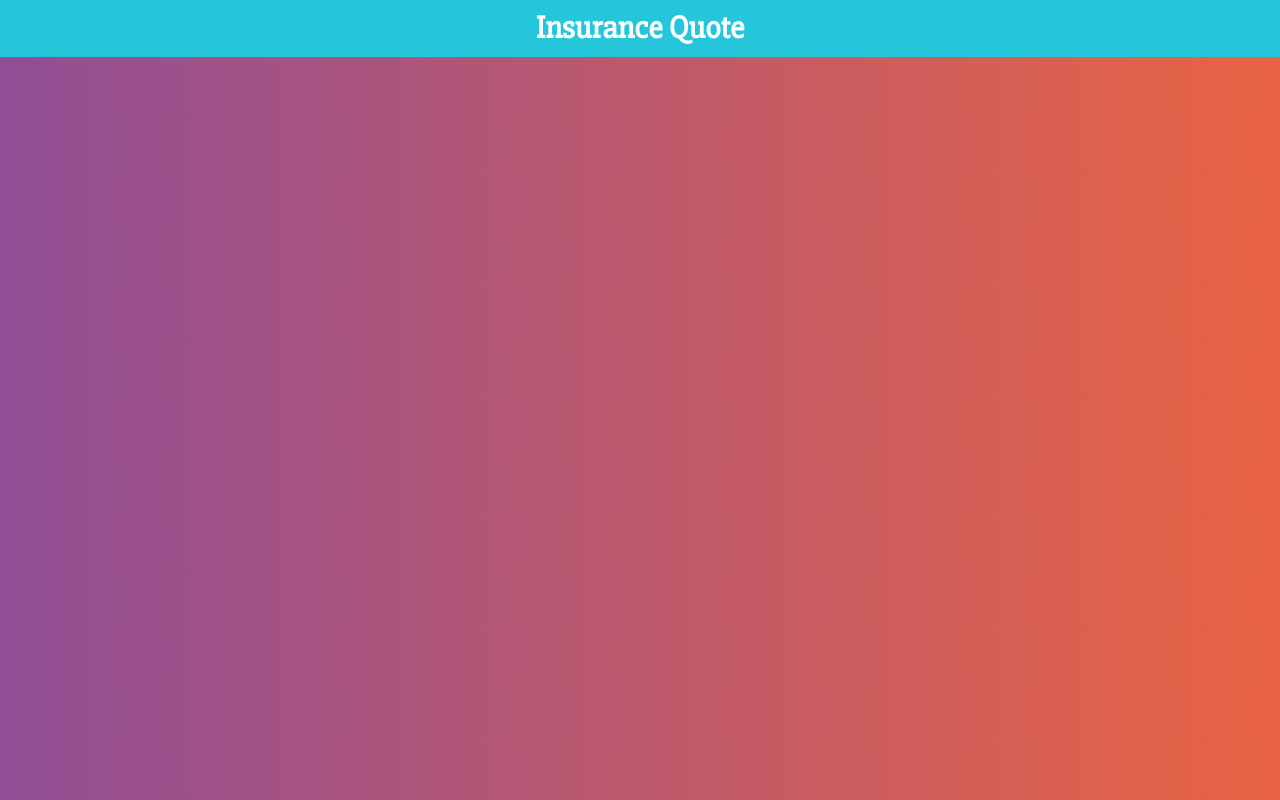
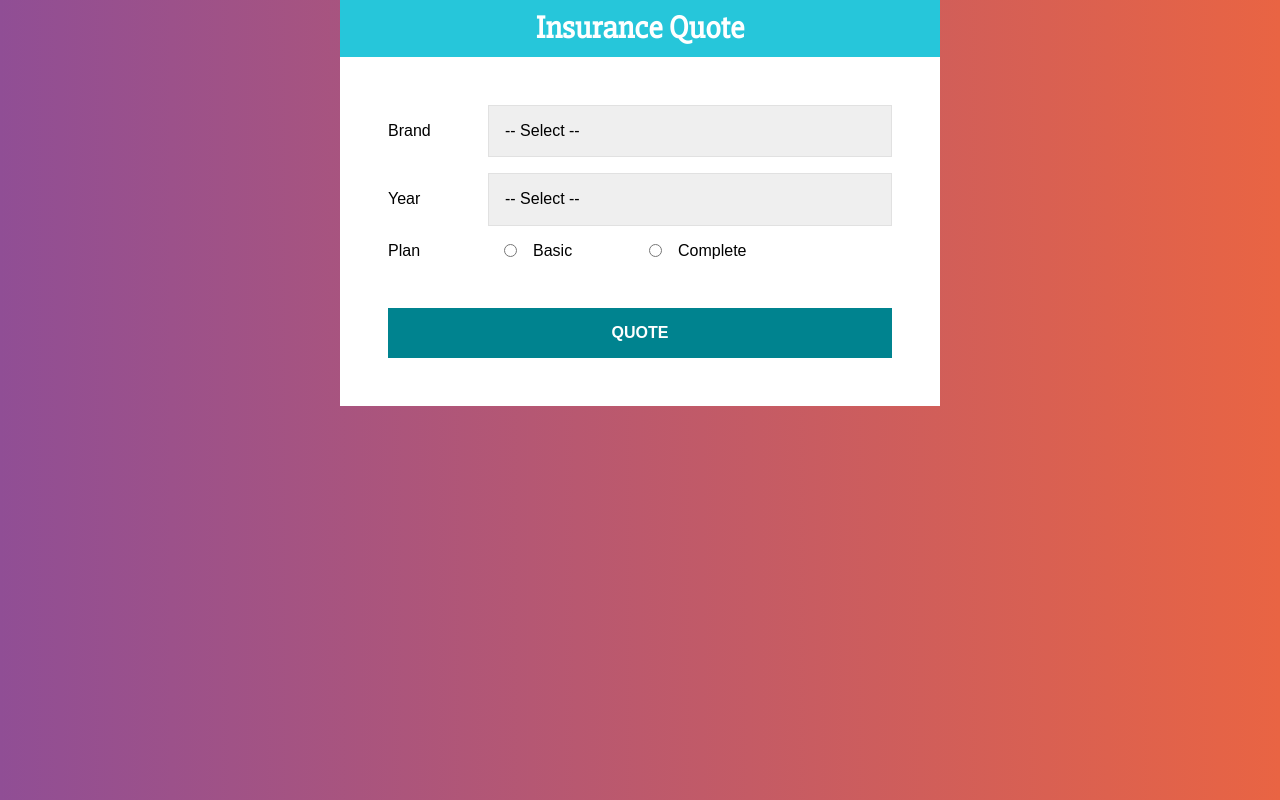
Before and after one commit to JnDiego/auto-insurance-quote, a React (Create React App) app: page / in a window 1280 px wide. Built offline with nearby package versions, Linux system fonts and the light colour scheme.

Commit message:
Creación de componente Form. Se crean los StyledComponents para cada campo del formulario. Se crearon los states del componente (datos y error). Se creó función para el submit del formulario

```diff
--- a/src/App.js
+++ b/src/App.js
@@ -1,10 +1,27 @@
 import React, { Fragment } from 'react';
 import Header from './components/Header';
+import styled from '@emotion/styled';
+import Form from './components/Form';
+
+const Container = styled.div`
+  max-width: 600px;
+  margin: 0 auto;
+`;
+
+const ContainerForm = styled.div`
+  background-color: #fff;
+  padding: 3rem;
+`;
 
 function App() {
   return (
     <Fragment>
-      <Header title="Insurance Quote" />
+      <Container>
+        <Header title="Insurance Quote" />
+        <ContainerForm>
+          <Form />
+        </ContainerForm>
+      </Container>
     </Fragment>
   );
 }
--- /dev/null
+++ b/src/components/Form.js
@@ -0,0 +1,145 @@
+import React, { useState } from 'react';
+import styled from '@emotion/styled';
+
+const Field = styled.div`
+  display: flex;
+  margin-bottom: 1rem;
+  align-items: center;
+`;
+
+const Label = styled.label`
+  flex: 0 0 100px;
+`;
+
+const Select = styled.select`
+  display: block;
+  width: 100%;
+  padding: 1rem;
+  border: 1px solid #e1e1e1;
+  -webkit-appearance: none;
+`;
+
+const InputRadio = styled.input`
+  margin: 0 1rem;
+`;
+
+const Button = styled.button`
+  background-color: #00838f;
+  font-size: 16px;
+  width: 100%;
+  padding: 1rem;
+  color: #fff;
+  text-transform: uppercase;
+  font-weight: bold;
+  border: none;
+  transition: background-color 0.3s ease;
+  margin-top: 2rem;
+
+  &:hover {
+    background-color: #26c6da;
+    cursor: pointer;
+  }
+`;
+
+const Error = styled.div`
+  background-color: #de3b3bed;
+  color: white;
+  padding: 1rem;
+  width: 100%;
+  text-align: center;
+  margin-bottom: 2rem;
+`;
+
+const Form = () => {
+  const [dataForm, setDataForm] = useState({
+    brand: '',
+    year: '',
+    plan: '',
+  });
+  // State en caso de error
+  const [error, setError] = useState(false);
+
+  // Extraer los valores del state
+  const { brand, year, plan } = dataForm;
+
+  // Leer los datos del formulario y colocarlos en el state
+  const getFormInfo = (event) => {
+    setDataForm({
+      ...dataForm,
+      [event.target.name]: event.target.value,
+    });
+  };
+
+  // Cuando el usuario presiona submit
+  const quoteInsurance = (event) => {
+    event.preventDefault();
+
+    //Validación de campos
+    if (brand.trim() === '' || year.trim() === '' || plan.trim() === '') {
+      setError(true);
+      return;
+    }
+
+    setError(false);
+
+    //Obtener la diferencia de años.
+
+    //Por cada año hay que restar el 3%
+
+    /* Incremento por marca a su valor actual
+        Americano 15 %
+        Asiatico 5 %
+        Europeo 30%
+    */
+
+    /* Incremento por plan a su valor actual
+        Básico 20 %
+        Completo 50 %
+    */
+
+    // Total
+  };
+
+  return (
+    <form onSubmit={quoteInsurance}>
+      {error ? <Error>All fields are required</Error> : null}
+      <Field>
+        <Label htmlFor="brand">Brand</Label>
+        <Select name="brand" value={brand} id="brand" onChange={getFormInfo}>
+          <option value="">-- Select --</option>
+          <option value="american">American</option>
+          <option value="european">European</option>
+          <option value="asiatic">Asiatic</option>
+        </Select>
+      </Field>
+      <Field>
+        <Label htmlFor="year">Year</Label>
+        <Select name="year" value={year} id="year" onChange={getFormInfo}>
+          <option value="">-- Select --</option>
+          <option value="2021">2021</option>
+          <option value="2020">2020</option>
+          <option value="2019">2019</option>
+          <option value="2018">2018</option>
+          <option value="2017">2017</option>
+          <option value="2016">2016</option>
+          <option value="2015">2015</option>
+          <option value="2014">2014</option>
+          <option value="2013">2013</option>
+          <option value="2012">2012</option>
+        </Select>
+      </Field>
+
+      <Field>
+        <Label>Plan</Label>
+        <InputRadio type="radio" name="plan" id="basic" value="basic" checked={plan === 'basic'} onChange={getFormInfo} />
+        <Label htmlFor="basic">Basic</Label>
+        <InputRadio type="radio" name="plan" id="complete" value="complete" checked={plan === 'complete'} onChange={getFormInfo} />
+        <Label htmlFor="complete">Complete</Label>
+      </Field>
+
+      <Button type="submit">Quote</Button>
+    </form>
+  );
+};
+
+export default Form;
```
